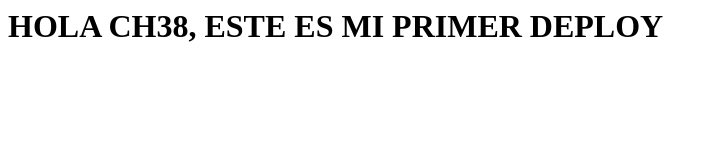
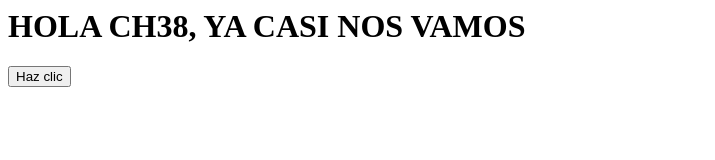
Before and after one commit to AdrianaBacilio/Ch38-sesiones, a plain HTML site: page index.html in a window 1280 px wide. Shown: the whole page, without its empty margins (0-715 px from the left). Drawn offline with Linux system fonts and the light colour scheme.

Commit message:
ci: boton de bienvenida

```diff
--- a/index.html
+++ b/index.html
@@ -7,8 +7,8 @@
 	</head>
 
 	<body>
-		<h1> HOLA CH38, ESTE ES MI PRIMER DEPLOY </h1>
-
+		<h1> HOLA CH38, YA CASI NOS VAMOS </h1>
+		<button> Haz clic </button>
 	</body>
 
 </html>
```
Also changed, not shown: 1 other file.
